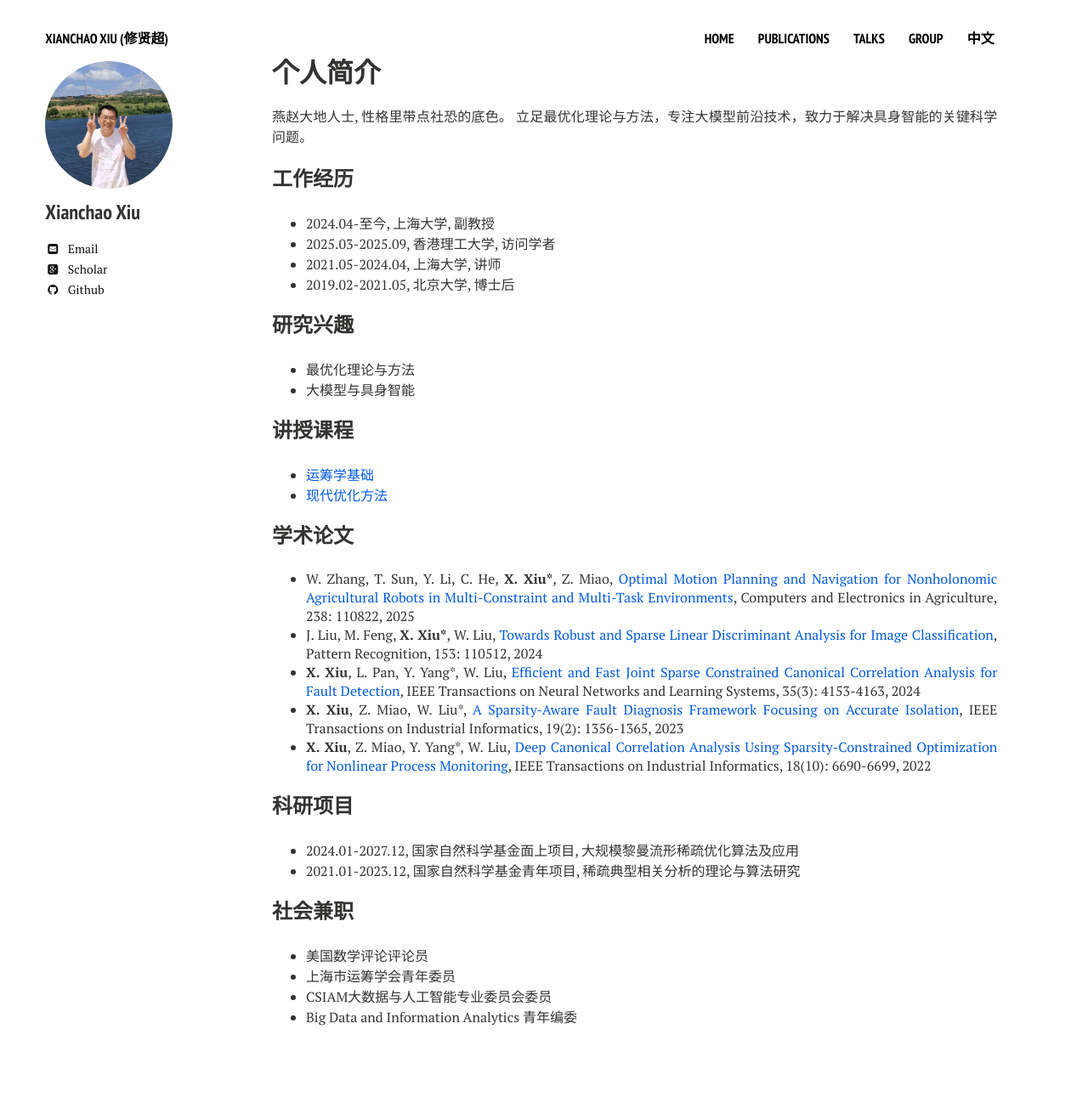
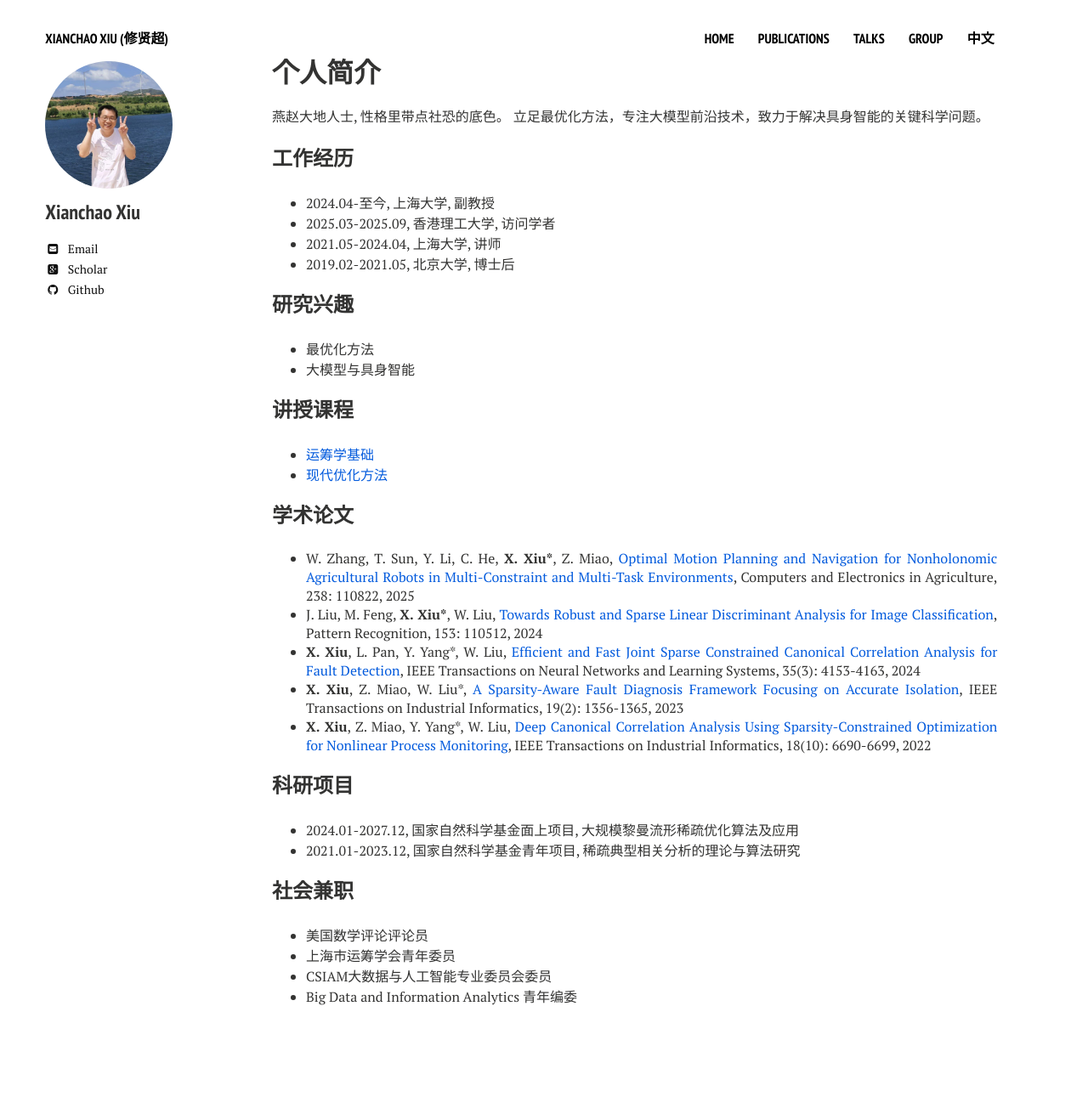
Before and after one commit to xianchaoxiu/xianchaoxiu.github.io, a Jekyll site: the page built from chinese/index.md, in a window 1280 px wide. Shown: the whole page at 85% size. Built offline with Jekyll 4.4.1, drawn with Linux system fonts in a browser that asks for light colours; nearby versions of some CDN libraries; after the commit the page ends 1280 px from its top, so only the background shows below that.

Commit message:
Update index.md

```diff
--- a/chinese/index.md
+++ b/chinese/index.md
@@ -8,7 +8,7 @@ share: false
 ---
 
 燕赵大地人士, 性格里带点社恐的底色。
-立足最优化理论与方法，专注大模型前沿技术，致力于解决具身智能的关键科学问题。<br>
+立足最优化方法，专注大模型前沿技术，致力于解决具身智能的关键科学问题。<br>
 
 
 
@@ -21,7 +21,7 @@ share: false
 
 
 ### 研究兴趣
-* 最优化理论与方法 <br>
+* 最优化方法 <br>
 * 大模型与具身智能 <br>
 
 
```
